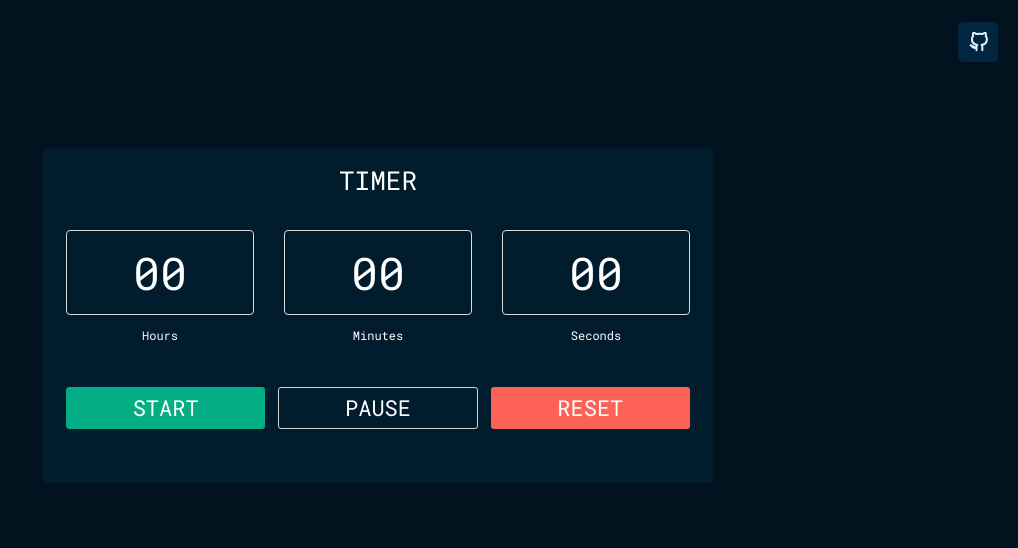
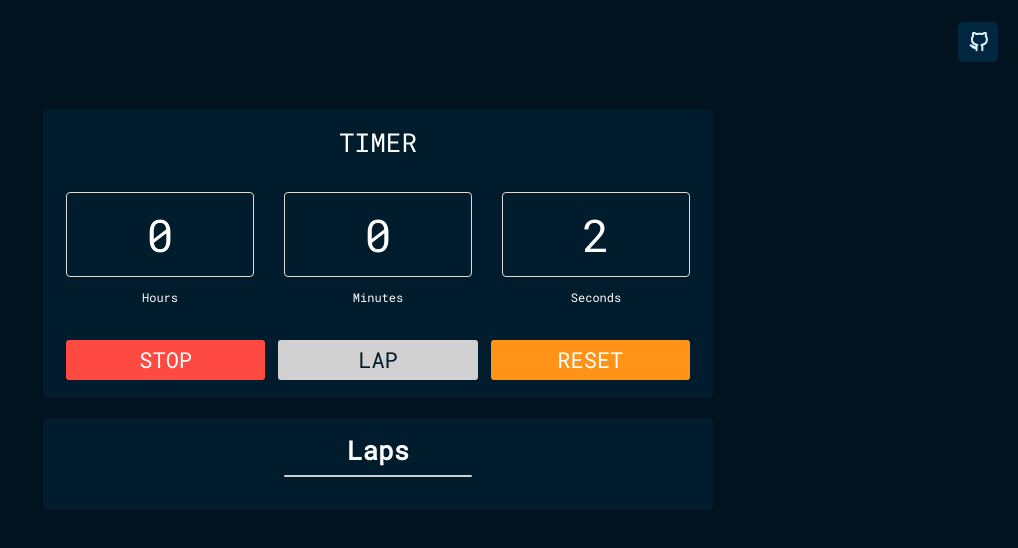
Before and after one commit to kalatin/Timer, a plain HTML site: page index.html in a window 1280 px wide. Both pictures are taken after a click on the button "START". Shown: the whole page, without its empty margins (262-1280 px from the left). Drawn offline with Linux system fonts and the light colour scheme.

Commit message:
work-version

```diff
--- a/index.html
+++ b/index.html
@@ -25,22 +25,36 @@
 				<div class="timer__header big-text">TIMER</div>
 				<div class="timer__info">
 					<div class="timer__col">
-						<div class="timer__value">00</div>
+						<div class="timer__value hour">0</div>
 						<div class="timer__what">Hours</div>
 					</div>
 					<div class="timer__col">
-						<div class="timer__value">00</div>
+						<div class="timer__value minute">0</div>
 						<div class="timer__what">Minutes</div>
 					</div>
 					<div class="timer__col">
-						<div class="timer__value">00</div>
+						<div class="timer__value second">0</div>
 						<div class="timer__what">Seconds</div>
 					</div>
 				</div>
 				<div class="timer__buttons">
 					<button class="timer__button button start">START</button>
-					<button class="timer__button button pause">PAUSE</button>
+					<button class="timer__button button new-lap">LAP</button>
 					<button class="timer__button button reset">RESET</button>
+				</div>
+			</div>
+		</div>
+	</div>
+
+	<div class="lap">
+		<div class="lap__container">
+			<div class="lap__block">
+				<div class="lap__header big-text">
+					Laps
+				</div>
+				<div class="lap__line"></div>
+				<div class="lap__info">
+					<!-- <div class="lap__row">Lap 1:0 0 47</div> -->
 				</div>
 			</div>
 		</div>
--- a/js/script.js
+++ b/js/script.js
@@ -0,0 +1,91 @@
+//Значения
+let second = 0;
+let minute = 0;
+let hour = 0;
+
+//Кнопки
+let start = document.querySelector('.start');
+let lap = document.querySelector('.new-lap');
+let reset = document.querySelector('.reset');
+
+//Инфо
+let secondElem = document.querySelector('.second');
+let minuteElem = document.querySelector('.minute');
+let hourElem = document.querySelector('.hour');
+
+let timer;
+let count = 0;
+
+//---------------------------------------------------------------------------------------
+
+
+
+//Кнопка старт стоп
+start.addEventListener('click',() => {
+	if(start.classList.contains('start')) {
+		start.textContent = 'STOP';
+		start.classList.add('stop');
+		start.classList.remove('start');
+		lap.addEventListener('click',lapTimer)
+		startTimer()
+	}else {
+		stopTimer()
+	}
+})
+
+reset.addEventListener('click',() => {
+	resetTimer();
+})
+
+function startTimer() {
+	timer = setInterval(() => {
+		second++;
+		if(second >= 60) {
+			minute++;
+			second = 0;
+		}
+		if(minute >= 60) {
+			minute = 0;
+			hour++;
+		}
+		infoTimer();
+	}, 1000);
+}
+
+function stopTimer() {
+	lap.removeEventListener('click',lapTimer)
+	clearInterval(timer);
+	start.textContent = 'START';
+	start.classList.remove('stop');
+	start.classList.add('start');
+}
+
+function resetTimer() {
+	stopTimer();
+	second = 0;
+	minute = 0;
+	hour = 0;
+	infoTimer();
+	lapReset();
+}
+
+function infoTimer() {
+	secondElem.textContent = second;
+	minuteElem.textContent = minute;
+	hourElem.textContent = hour;
+}
+
+//Круги
+
+function lapTimer() {
+	count++;
+	document.querySelector('.lap__info').insertAdjacentHTML(
+		'beforeend',
+		`<div class="lap__row">Lap ${count}:${hour} ${minute} ${second}</div>`
+	)
+}
+
+function lapReset() {
+	count = 0;
+	document.querySelector('.lap__info').textContent = '';
+}
--- a/scss/style.scss
+++ b/scss/style.scss
@@ -70,9 +70,8 @@ body {
 
 //-----------------TIMER------------------------
 .timer {
-	padding-top: 5%;
+	padding-top: 2%;
 	&__container {
-
 		max-width: 700px;
 		margin: 0 auto;
 		padding: 0 15px;
@@ -82,7 +81,7 @@ body {
 		background: var(--block-color);
 		flex-direction: column;
 		text-align: center;
-		padding: 18px 23px 54px 23px;
+		padding: 18px 23px;
 		border-radius: 4px;
 	}
 
@@ -93,7 +92,7 @@ body {
 		display: grid;
 		grid-template-columns: repeat(3,1fr);
 		column-gap: 30px;
-		margin: 35px 0 44px 0;
+		margin: 35px 0;
 		@media(max-width:800px) {
 			margin: 25px 0 34px 0;
 		}
@@ -138,19 +137,67 @@ body {
 	}
 }
 
-.pause {
-	border: 1px solid #D1D1D1;
-	border-radius: 3px;
-	background: var(--bg-block);
+.stop {
+	background: rgb(255, 74, 65);
 	&:hover {
-		background: #D1D1D1;
-		color: var(--block-color);
+		background: rgb(255, 54, 44);
+	}
+}
+
+.new-lap {
+	background: #D1D1D1;
+	color: var(--block-color);
+	&:hover {
+		background: #afafaf;
 	}
 }
 
 .reset {
-	background: #FD6259;
+	background: #ff9318;
 	&:hover {
-		background: #d73e36;
+		background:#dd7d0f;
 	}
 }
+
+//----------LAP-----------
+
+.lap {
+	margin-top: 20px;
+	&__container {
+
+		max-width: 700px;
+		margin: 0 auto;
+		padding: 0 15px;
+	}
+
+	&__block {
+		background: var(--block-color);
+		flex-direction: column;
+		text-align: center;
+		padding: 18px 23px;
+		border-radius: 4px;
+	}
+
+	&__header {
+		font-weight: 800;
+	}
+
+	&__line {
+		height: 2px;
+		width: 30%;
+		background: #D1D1D1;
+		margin: 10px auto 15px auto;
+		border-radius: 5px;
+	}
+
+	&__info {
+		margin-top: 10px;
+		display: flex;
+		flex-direction: column;
+		row-gap: 10px;
+	}
+
+	&__row {
+		font-size: 20px;
+	}
+}
```
Also changed, not shown: css/style.css.
